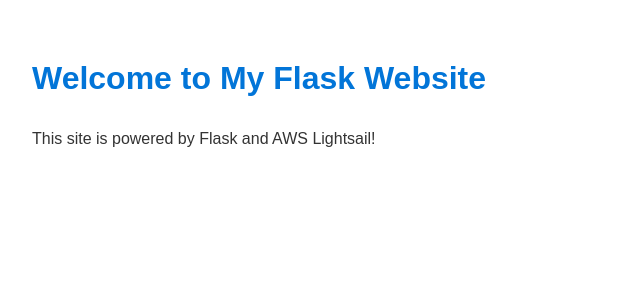
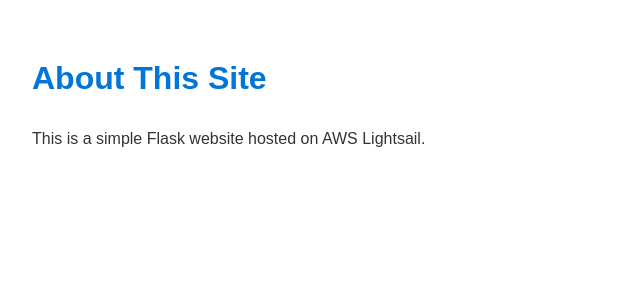
Before and after one commit to phycochow/palpant-labsite, a Flask app: page / in a window 1280 px wide. Shown: the part 58-358 px from the top of the page, without its empty margins (0-640 px from the left). Run offline with Flask 3, Linux system fonts and the light colour scheme.

Commit message:
Update index.html

```diff
--- a/templates/index.html
+++ b/templates/index.html
@@ -1,7 +1,7 @@
-<!DOCTYPE html>
+<!DOCT<!DOCTYPE html>
 <html>
 <head>
-    <title>My Flask Website</title>
+    <title>Home - My Flask Website</title>
     <link rel="stylesheet" href="{{ url_for('static', filename='css/style.css') }}">
 </head>
 <body>
@@ -12,8 +12,8 @@
         </nav>
     </header>
     <main>
-        <h1>Welcome to My Flask Website</h1>
-        <p>This site is powered by Flask and AWS Lightsail!</p>
+        <h1>About This Site</h1>
+        <p>This is a simple Flask website hosted on AWS Lightsail.</p>
     </main>
 </body>
 </html>
```
